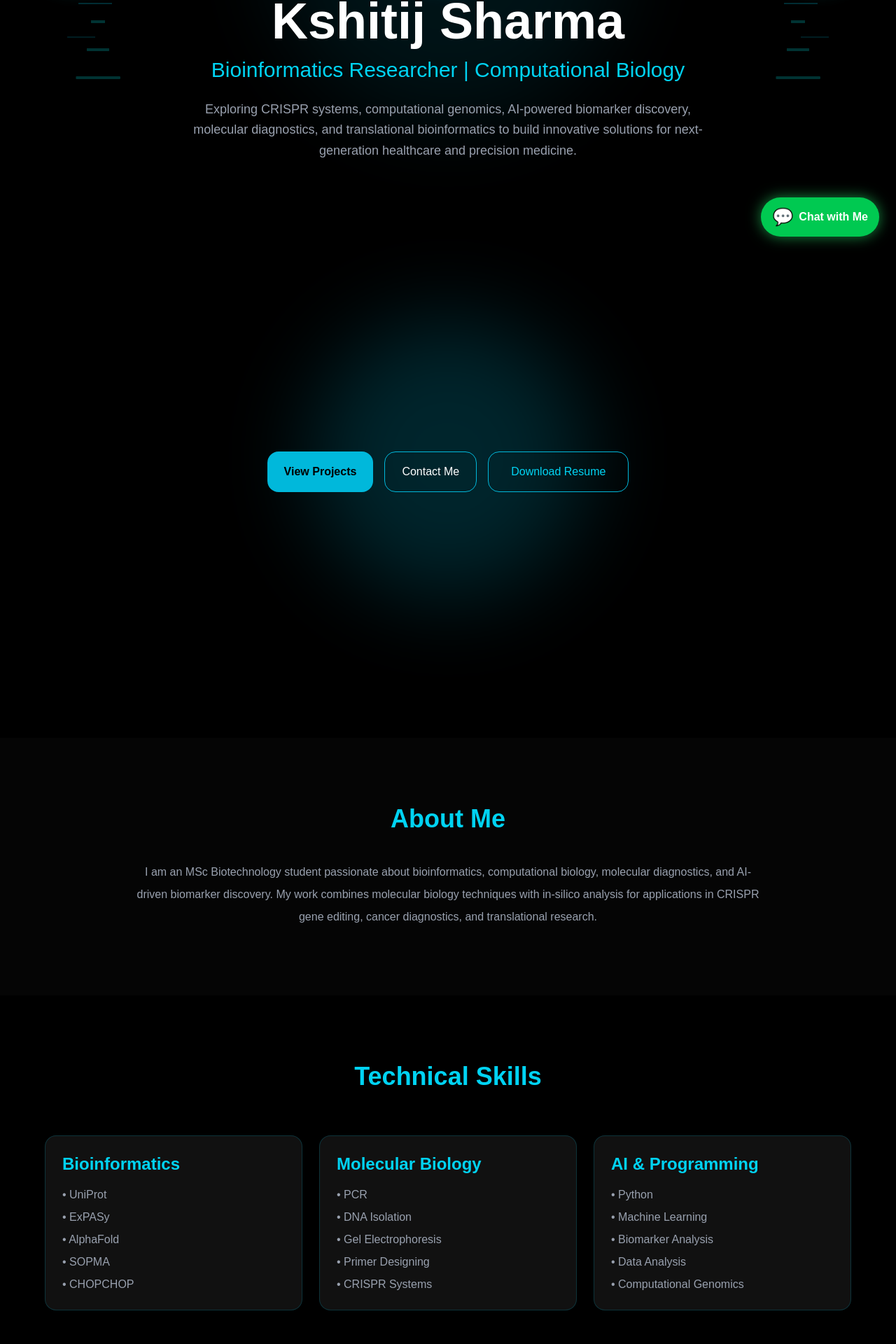
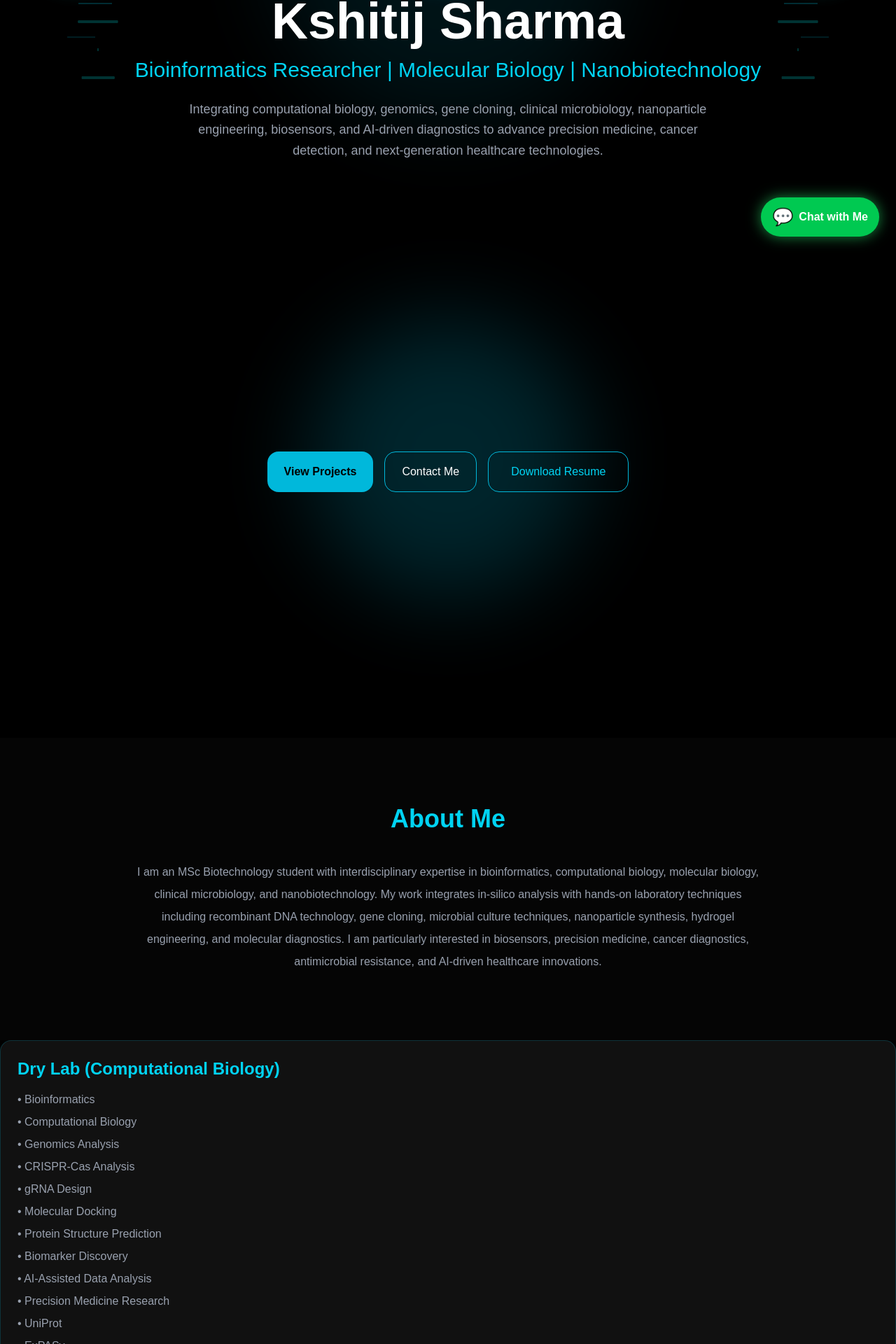
Before and after one commit to kshitijcreativebiology/kshitij-portfolio, a Next.js app: page / in a window 1280 px wide. Shown: the part 438-2358 px from the top of the page at 70% size. Built offline with nearby package versions, Linux system fonts and the light colour scheme.

Commit message:
training edited

```diff
--- a/src/app/page.tsx
+++ b/src/app/page.tsx
@@ -87,13 +87,16 @@ export default function Home() {
     </h1>
 
     <p className="mt-4 text-cyan-400 text-xl md:text-3xl font-medium">
-      Bioinformatics Researcher | Computational Biology
+      Bioinformatics Researcher | Molecular Biology | Nanobiotechnology
     </p>
 
     <p className="mt-6 text-gray-400 text-base md:text-lg max-w-3xl mx-auto leading-relaxed">
-      Exploring CRISPR systems, computational genomics, AI-powered biomarker discovery,
-      molecular diagnostics, and translational bioinformatics to build
-      innovative solutions for next-generation healthcare and precision medicine.
+      Integrating computational biology, genomics,
+gene cloning, clinical microbiology,
+nanoparticle engineering, biosensors,
+and AI-driven diagnostics to advance
+precision medicine, cancer detection,
+and next-generation healthcare technologies.
     </p>
 
   </div>
@@ -172,11 +175,18 @@ export default function Home() {
           </h2>
 
           <p className="mt-10 text-gray-400 leading-8 text-center max-w-4xl mx-auto">
-            I am an MSc Biotechnology student passionate about
-            bioinformatics, computational biology, molecular diagnostics,
-            and AI-driven biomarker discovery. My work combines molecular
-            biology techniques with in-silico analysis for applications
-            in CRISPR gene editing, cancer diagnostics, and translational research.
+          I am an MSc Biotechnology student with interdisciplinary expertise
+in bioinformatics, computational biology, molecular biology,
+clinical microbiology, and nanobiotechnology.
+
+My work integrates in-silico analysis with hands-on laboratory
+techniques including recombinant DNA technology, gene cloning,
+microbial culture techniques, nanoparticle synthesis,
+hydrogel engineering, and molecular diagnostics.
+
+I am particularly interested in biosensors, precision medicine,
+cancer diagnostics, antimicrobial resistance,
+and AI-driven healthcare innovations.
 </p>
 
         </div>
@@ -184,59 +194,64 @@ export default function Home() {
       </section>
 
       {/* Skills Section */}
-      <section id="skills" className="py-24 px-6">
 
-        <h2 className="text-4xl font-bold text-center text-cyan-400">
-          Technical Skills
-        </h2>
+      {/* Dry Lab Skills */}
 
-        <div className="grid grid-cols-1 md:grid-cols-3 gap-6 mt-16 max-w-6xl mx-auto">
-
-          <div className="bg-[#111] p-6 rounded-2xl border border-cyan-500/20 hover:border-cyan-500 transition">
+<div className="bg-[#111] p-6 rounded-2xl border border-cyan-500/20 hover:border-cyan-400 transition">
   <h3 className="text-2xl font-semibold text-cyan-400">
-              Bioinformatics
+    Dry Lab (Computational Biology)
   </h3>
 
   <ul className="mt-4 space-y-2 text-gray-400">
+    <li>• Bioinformatics</li>
+    <li>• Computational Biology</li>
+    <li>• Genomics Analysis</li>
+    <li>• CRISPR-Cas Analysis</li>
+    <li>• gRNA Design</li>
+    <li>• Molecular Docking</li>
+    <li>• Protein Structure Prediction</li>
+    <li>• Biomarker Discovery</li>
+    <li>• AI-Assisted Data Analysis</li>
+    <li>• Precision Medicine Research</li>
     <li>• UniProt</li>
     <li>• ExPASy</li>
     <li>• AlphaFold</li>
     <li>• SOPMA</li>
-              <li>• CHOPCHOP</li>
+    <li>• Chimera / PyMOL</li>
   </ul>
 </div>
 
-          <div className="bg-[#111] p-6 rounded-2xl border border-cyan-500/20 hover:border-cyan-500 transition">
+
+{/* Wet Lab Skills */}
+
+<div className="bg-[#111] p-6 rounded-2xl border border-cyan-500/20 hover:border-cyan-400 transition">
   <h3 className="text-2xl font-semibold text-cyan-400">
-              Molecular Biology
+    Wet Lab (Experimental Biotechnology)
   </h3>
 
   <ul className="mt-4 space-y-2 text-gray-400">
+    <li>• DNA Isolation</li>
     <li>• PCR</li>
-              <li>• DNA Isolation</li>
-              <li>• Gel Electrophoresis</li>
-              <li>• Primer Designing</li>
-              <li>• CRISPR Systems</li>
+    <li>• Agarose Gel Electrophoresis</li>
+    <li>• Recombinant DNA Technology</li>
+    <li>• Restriction Digestion</li>
+    <li>• DNA Ligation</li>
+    <li>• Gene Cloning</li>
+    <li>• Bacterial Transformation</li>
+    <li>• Plasmid Analysis</li>
+    <li>• Microbial Culture Techniques</li>
+    <li>• Clinical Microbiology</li>
+    <li>• Gram Staining</li>
+    <li>• Pathogen Isolation</li>
+    <li>• Antimicrobial Susceptibility Testing</li>
+    <li>• MIC & MBC Analysis</li>
+    <li>• Nanoparticle Synthesis</li>
+    <li>• Hydrogel Synthesis</li>
+    <li>• Nanofabrication</li>
+    <li>• Nanomaterial Characterization</li>
+    <li>• Molecular Diagnostics</li>
   </ul>
 </div>
-
-          <div className="bg-[#111] p-6 rounded-2xl border border-cyan-500/20 hover:border-cyan-500 transition">
-            <h3 className="text-2xl font-semibold text-cyan-400">
-              AI & Programming
-            </h3>
-
-            <ul className="mt-4 space-y-2 text-gray-400">
-              <li>• Python</li>
-              <li>• Machine Learning</li>
-              <li>• Biomarker Analysis</li>
-              <li>• Data Analysis</li>
-              <li>• Computational Genomics</li>
-            </ul>
-          </div>
-
-        </div>
-
-      </section>
 
       {/* Projects Section */}
       <section id="projects" className="py-24 px-6 bg-[#050505]">
@@ -281,74 +296,77 @@ export default function Home() {
 
       </section>
       {/* Research Timeline */}
-<section className="py-24 px-6">
+<section id="research" className="research-section">
+  <h2>Research Journey</h2>
 
-  <h2 className="text-4xl font-bold text-center text-cyan-400">
-    Research Journey
-  </h2>
+  <div className="timeline">
 
-  <div className="max-w-4xl mx-auto mt-16 border-l border-cyan-500/30 pl-8 space-y-12">
-
-    <div className="relative">
-      <div className="absolute -left-[41px] top-2 w-4 h-4 bg-cyan-400 rounded-full"></div>
-
-      <h3 className="text-2xl font-semibold">
-        Helix Biogenesis Internship
-      </h3>
-
-      <p className="text-cyan-400 mt-2">
-        Molecular Biology & Microbiology
-      </p>
-
-      <p className="text-gray-400 mt-4 leading-7">
-        Worked on DNA isolation, PCR,
-        agarose gel electrophoresis,
-        microbial techniques, and
-        molecular diagnostics.
+    <div className="timeline-item">
+      <h3>🔬 Helix Biogenesis Internship</h3>
+      <h4>Molecular Biology & Microbiology</h4>
+      <p>
+        Worked on DNA isolation, PCR, agarose gel electrophoresis,
+        microbial culture techniques, molecular diagnostics,
+        and laboratory workflow management.
       </p>
     </div>
 
-    <div className="relative">
-      <div className="absolute -left-[41px] top-2 w-4 h-4 bg-cyan-400 rounded-full"></div>
-
-      <h3 className="text-2xl font-semibold">
-        CRISPR & Gene Editing Research
-      </h3>
-
-      <p className="text-cyan-400 mt-2">
-        AIIMS Raipur Collaboration
-      </p>
-
-      <p className="text-gray-400 mt-4 leading-7">
-        Performed computational CRISPR-Cas
-        analysis, gRNA designing,
-        homology modeling, and
-        structural bioinformatics workflows.
+    <div className="timeline-item">
+      <h3>🧬 CRISPR & Gene Editing Research</h3>
+      <h4>AIIMS Raipur Collaboration</h4>
+      <p>
+        Performed computational CRISPR-Cas analysis, gRNA design,
+        homology modeling, protein structure prediction,
+        and bioinformatics-driven gene editing studies.
       </p>
     </div>
 
-    <div className="relative">
-      <div className="absolute -left-[41px] top-2 w-4 h-4 bg-cyan-400 rounded-full"></div>
+    <div className="timeline-item">
+      <h3>🤖 AI-Driven Biomarker Research</h3>
+      <h4>Computational Oncology</h4>
+      <p>
+        Investigated MUC1, MMP-9, and TIMP-1 as potential biomarkers
+        for early-stage cancer diagnostics using bioinformatics
+        and AI-assisted analytical approaches.
+      </p>
+    </div>
 
-      <h3 className="text-2xl font-semibold">
-        AI-Driven Biomarker Research
-      </h3>
+    <div className="timeline-item">
+      <h3>🧪 Recombinant DNA Technology & Gene Cloning Training</h3>
+      <h4>Molecular Biotechnology</h4>
+      <p>
+        Hands-on training in restriction digestion, DNA ligation,
+        competent cell preparation, bacterial transformation,
+        agarose gel electrophoresis, plasmid analysis,
+        and recombinant colony screening.
+      </p>
+    </div>
 
-      <p className="text-cyan-400 mt-2">
-        Computational Oncology
+    <div className="timeline-item">
+      <h3>🦠 Clinical Microbiology Training</h3>
+      <h4>Medical & Clinical Microbiology</h4>
+      <p>
+        Performed media preparation, sterilization techniques,
+        pathogen isolation, Gram staining,
+        antimicrobial susceptibility testing,
+        MIC and MBC determination,
+        and laboratory biosafety practices.
       </p>
+    </div>
 
-      <p className="text-gray-400 mt-4 leading-7">
-        Investigated MUC1, MMP-9,
-        and TIMP-1 proteins for
-        early pancreatic cancer
-        diagnostics using AI-assisted
-        bioinformatics analysis.
+    <div className="timeline-item">
+      <h3>⚛️ Nanobiotechnology Training</h3>
+      <h4>IIT Roorkee</h4>
+      <p>
+        Hands-on exposure to nanoparticle synthesis,
+        hydrogel fabrication, nanofabrication techniques,
+        nanomaterial characterization,
+        antimicrobial resistance studies,
+        and biomedical nanotechnology applications.
       </p>
     </div>
 
   </div>
-
 </section>
 
       {/* Contact Section */}
```
Lines whose indentation alone changed are shown as unchanged.
